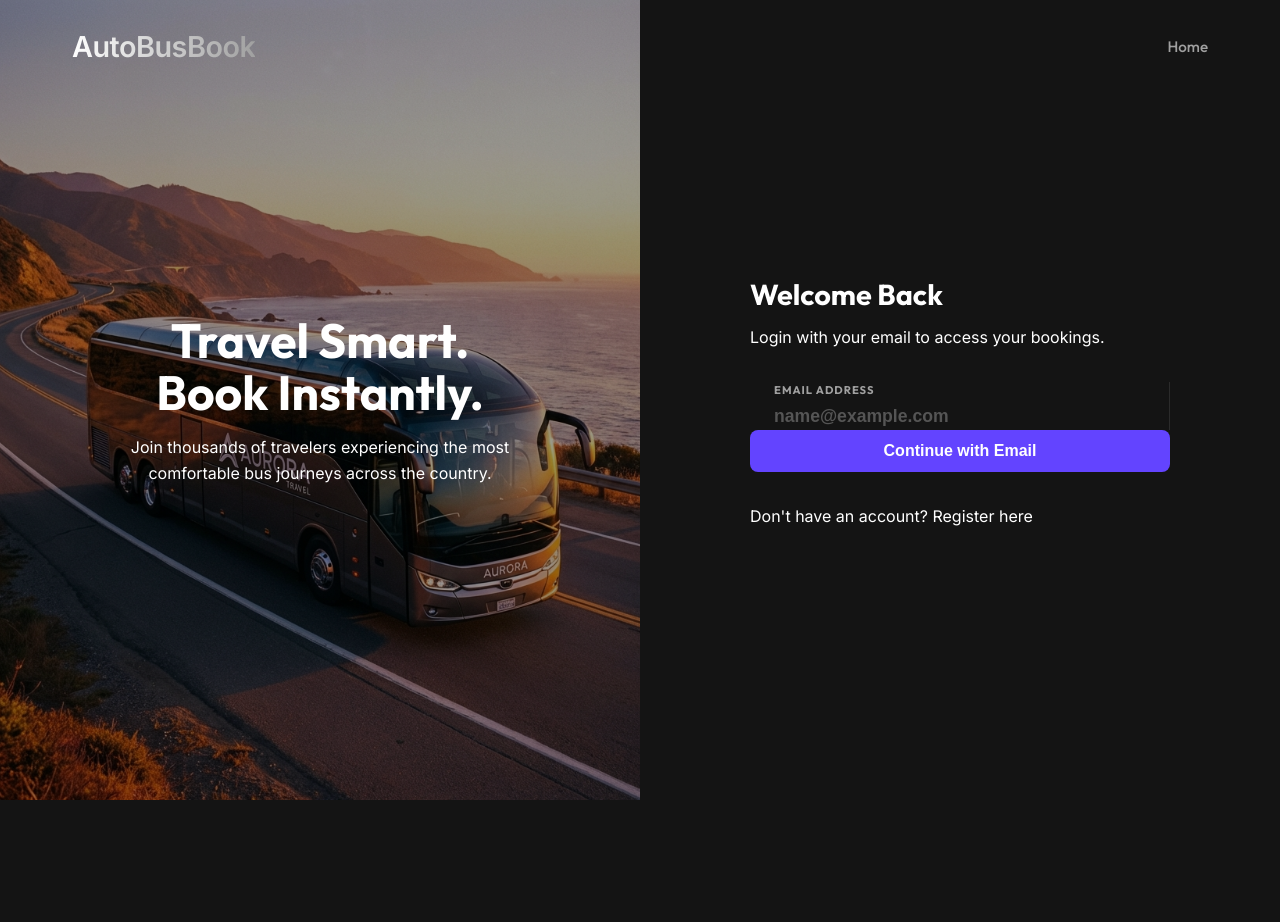
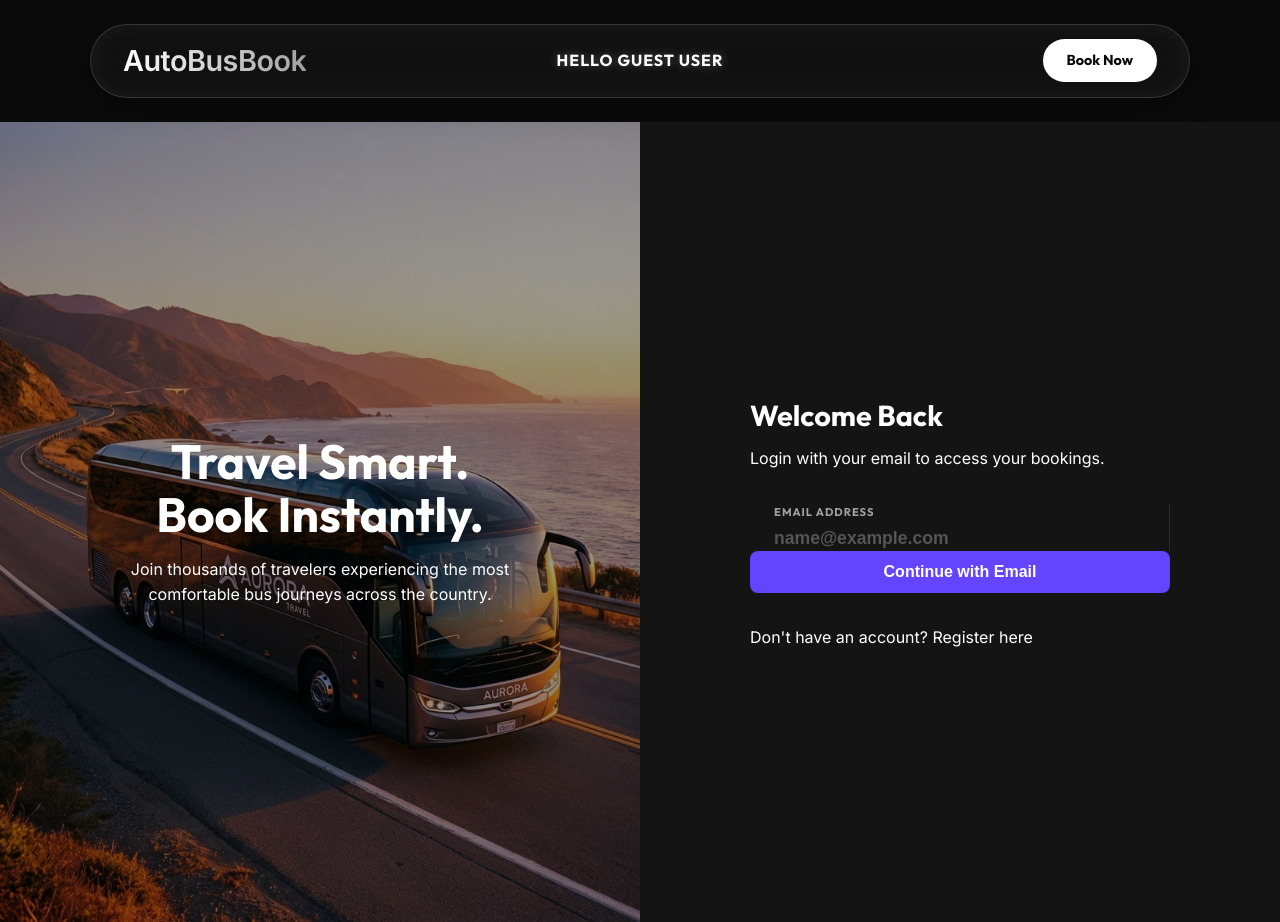
Before and after one commit to Arnab-Das41766/AutoBusBook, a Flask app: page /login in a window 1280 px wide. Before the commit the page ends 800 px from the top, so only its background shows below. Run offline with Flask 3, Linux system fonts and the light colour scheme.

Commit message:
latest Version

```diff
--- a/app.py
+++ b/app.py
@@ -161,7 +161,23 @@ def seed_data():
                 ('Chennai', 'Bangalore', '6h 00m'),
                 ('Hyderabad', 'Vijayawada', '5h 30m'),
                 ('Delhi', 'Jaipur', '5h 45m'),
-                ('Pune', 'Goa', '9h 15m')
+                ('Pune', 'Goa', '9h 15m'),
+                # New Routes
+                ('Kolkata', 'Durgapur', '2h 45m'),
+                ('Kolkata', 'Siliguri', '12h 00m'),
+                ('Kolkata', 'Digha', '4h 30m'),
+                ('Delhi', 'Agra', '3h 30m'),
+                ('Delhi', 'Rishikesh', '5h 15m'),
+                ('Mumbai', 'Surat', '4h 45m'),
+                ('Bangalore', 'Mysuru', '3h 00m'),
+                ('Hyderabad', 'Bangalore', '8h 30m'),
+                ('Chennai', 'Pondicherry', '3h 15m'),
+                ('Jaipur', 'Udaipur', '7h 00m'),
+                ('Ahmedabad', 'Mumbai', '8h 00m'),
+                ('Lucknow', 'Delhi', '7h 30m'),
+                ('Varanasi', 'Prayagraj', '2h 30m'),
+                ('Bhopal', 'Indore', '3h 45m'),
+                ('Chandigarh', 'Manali', '7h 00m')
             ]
             for f, t, d in routes_data:
                 cur = db.execute("INSERT INTO routes (from_city, to_city, duration) VALUES (?, ?, ?)", (f, t, d))
--- a/static/script.js
+++ b/static/script.js
@@ -17,12 +17,27 @@ async function checkAuth() {
     try {
         const res = await fetch('/api/me');
         const data = await res.json();
+
+        // Update Center Text (Name)
+        const centerText = document.querySelector('.nav-center-text');
+        if (centerText) {
+            if (data.authenticated) {
+                centerText.textContent = `Hi, ${data.name}`;
+            } else {
+                centerText.textContent = "Hello Guest User";
+            }
+        }
+
         const nav = document.querySelector('.nav-menu');
-        // If logged in, replace "Login" link with User info
+        // If logged in, handle login/logout link logic if it exists
+        // Note: In new design, we might want to append a logout button or change "Book Now" behavior if needed,
+        // but primarily ensuring the name is updated as requested.
+
         if (data.authenticated && nav) {
+            // Check for existing login link to replace, or append Logout if missing and appropriate
             const loginLink = nav.querySelector('a[href="/login"]');
             if (loginLink) {
-                loginLink.textContent = `Hi, ${data.name}`;
+                loginLink.textContent = "Logout";
                 loginLink.href = "#";
                 loginLink.onclick = (e) => { e.preventDefault(); logout(); };
             }
@@ -30,6 +45,9 @@ async function checkAuth() {
         return data.authenticated;
     } catch (e) {
         console.error("Auth check failed", e);
+        // Fallback
+        const centerText = document.querySelector('.nav-center-text');
+        if (centerText) centerText.textContent = "Hello Guest User";
         return false;
     }
 }
--- a/static/style.css
+++ b/static/style.css
@@ -75,14 +75,88 @@ a {
     z-index: 1000;
     padding: 1.5rem 0;
     background: transparent;
-    transition: background 0.4s ease, padding 0.4s ease;
+    transition: padding 0.4s ease;
 }
 
 .main-header.scrolled {
-    background: rgba(10, 10, 10, 0.8);
-    backdrop-filter: blur(12px);
     padding: 1rem 0;
-    border-bottom: 1px solid var(--border-light);
+    /* Background moved to internal prism */
+}
+
+.glass-prism-nav {
+    position: relative;
+    display: flex;
+    justify-content: space-between;
+    align-items: center;
+    background: rgba(255, 255, 255, 0.03);
+    backdrop-filter: blur(20px) saturate(180%);
+    -webkit-backdrop-filter: blur(20px) saturate(180%);
+    border: 1px solid rgba(255, 255, 255, 0.15);
+    box-shadow:
+        0 8px 32px 0 rgba(0, 0, 0, 0.3),
+        inset 0 0 20px rgba(255, 255, 255, 0.05);
+    border-radius: 50px;
+    padding: 0.8rem 2rem;
+    width: 90%;
+    max-width: 1100px;
+    margin: 0 auto;
+    transition: all 0.4s ease;
+}
+
+.glass-prism-nav:hover {
+    box-shadow:
+        0 15px 40px 0 rgba(0, 0, 0, 0.4),
+        inset 0 0 20px rgba(255, 255, 255, 0.1);
+    border-color: rgba(255, 255, 255, 0.3);
+}
+
+.main-header.scrolled .glass-prism-nav {
+    background: rgba(10, 10, 10, 0.6);
+    border-color: rgba(255, 255, 255, 0.1);
+}
+
+.header-content {
+    /* No longer primary container, kept for backward compat if needed */
+    display: flex;
+    justify-content: center;
+    /* Center the prism */
+    width: 100%;
+}
+
+.nav-center-text {
+    position: absolute;
+    left: 50%;
+    transform: translateX(-50%);
+    font-family: var(--font-heading);
+    font-weight: 700;
+    font-size: 1rem;
+    letter-spacing: 1px;
+    color: var(--text-main);
+    text-transform: uppercase;
+    text-shadow: 0 0 10px rgba(255, 255, 255, 0.3);
+    white-space: nowrap;
+}
+
+@media (max-width: 768px) {
+    .nav-center-text {
+        position: relative;
+        left: auto;
+        transform: none;
+        font-size: 0.8rem;
+    }
+
+    .glass-prism-nav {
+        flex-direction: column;
+        gap: 10px;
+        padding: 1rem;
+        width: 95%;
+        border-radius: 20px;
+    }
+
+    .nav-menu {
+        width: 100%;
+        justify-content: center;
+    }
 }
 
 .header-content {
--- a/templates/index.html
+++ b/templates/index.html
@@ -17,10 +17,10 @@
 <body>
     <!-- Navigation -->
     <header class="main-header">
-        <div class="container header-content">
+        <div class="glass-prism-nav">
             <a href="/" class="logo">AutoBusBook</a>
+            <div class="nav-center-text">Arnab Das</div>
             <nav class="nav-menu">
-                <a href="/login" class="nav-link">Login / Signup</a>
                 <a href="#" class="cta-button">Book Now</a>
             </nav>
         </div>
--- a/templates/login.html
+++ b/templates/login.html
@@ -15,11 +15,12 @@
 </head>
 
 <body>
-    <header class="main-header">
-        <div class="container header-content">
+    <header class="main-header" style="position: relative; background: transparent;">
+        <div class="glass-prism-nav">
             <a href="/" class="logo">AutoBusBook</a>
-            <nav>
-                <a href="/" class="nav-link">Home</a>
+            <div class="nav-center-text">Arnab Das</div>
+            <nav class="nav-menu">
+                <a href="/" class="cta-button">Book Now</a>
             </nav>
         </div>
     </header>
```
Also changed, not shown: templates/booking_details.html (+5 -4 lines), templates/seats.html (+8 -2 lines), templates/ticket.html (+8 -8 lines), autobus.db.
